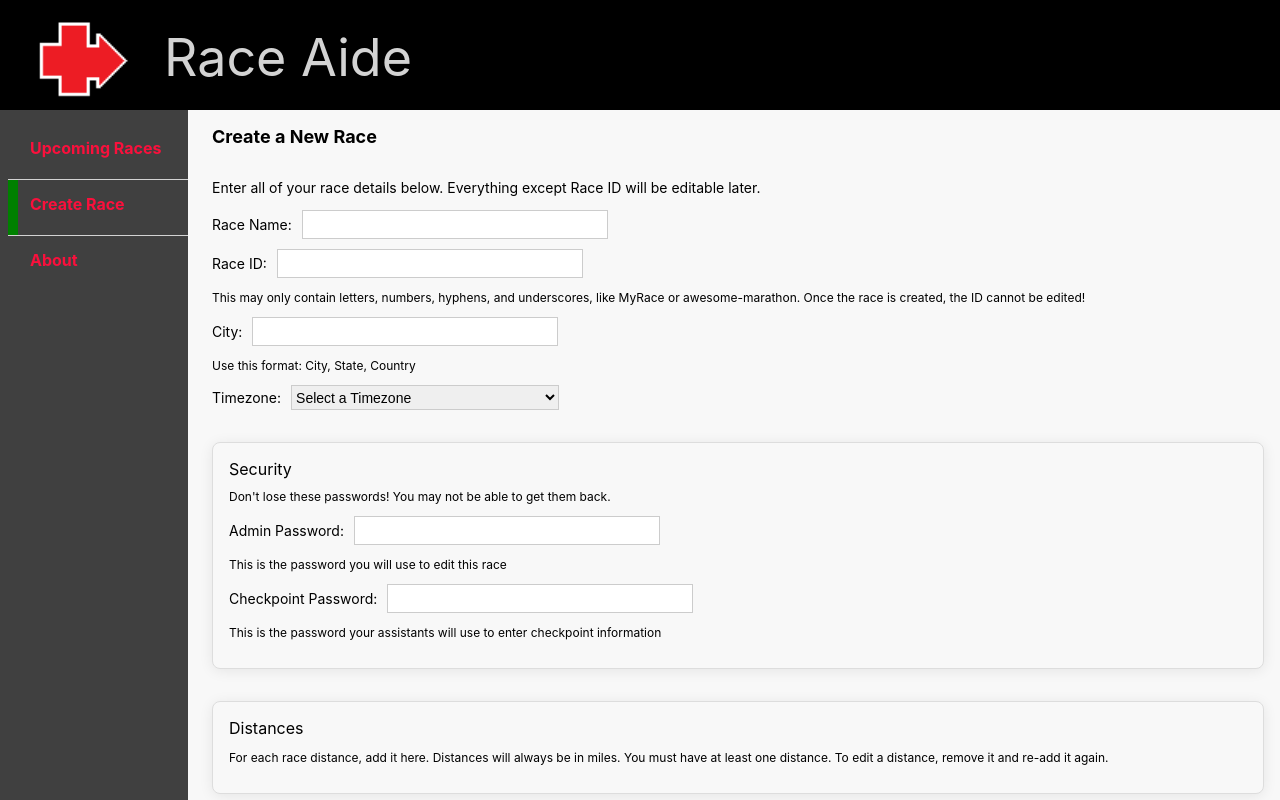
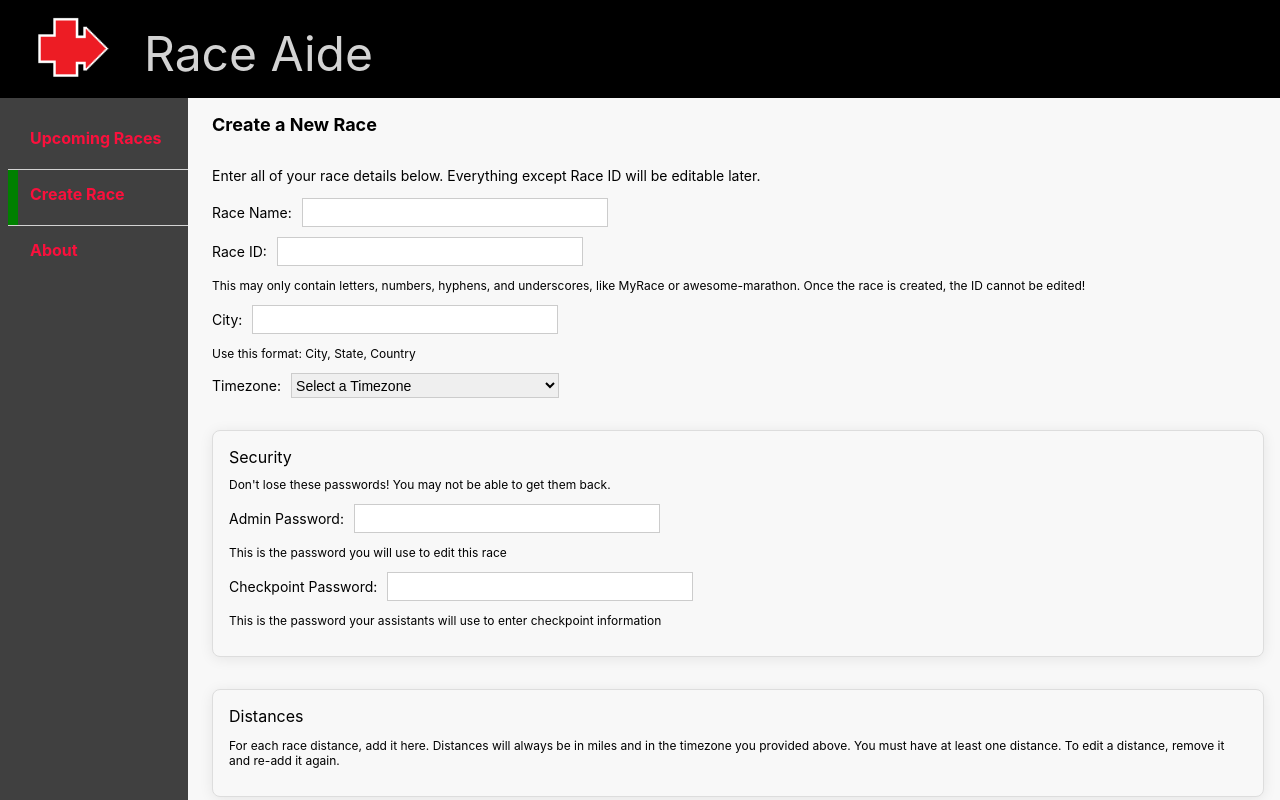
Before and after one commit to Pevio/race-aide, a React (Create React App) app in the folder client/: page /createrace in a window 1280 px wide. Shown: the top 800 px of the page. Built offline with nearby package versions, Linux system fonts and the light colour scheme.

Commit message:
shorter header

```diff
--- a/client/src/App.css
+++ b/client/src/App.css
@@ -15,8 +15,8 @@
 }
 .header {
   background-color: black;
-  min-height: 100px;
-  max-height: 100px;
+  min-height: 90px;
+  max-height: 90px;
   overflow: hidden;
   color: lightgrey;
   z-index: 4;
@@ -30,7 +30,7 @@
   position: fixed;
   left: 0px;
   top: 0px;
-  margin-top: 100px;
+  margin-top: 90px;
   height: calc(100% - 100px);
   padding-top: 24px;
   background-color: #404040;
--- a/client/src/components/RaceDetailsForm.tsx
+++ b/client/src/components/RaceDetailsForm.tsx
@@ -225,7 +225,7 @@ export function RaceDetailsForm(props: Props) {
           <h3>Distances</h3>
           <p style={{ fontSize: 12 }}>
             For each race distance, add it here. Distances will always be in
-            miles. You must have at least one distance. To edit a distance, remove it and re-add it again.
+            miles and in the timezone you provided above. You must have at least one distance. To edit a distance, remove it and re-add it again.
           </p>
           <div style={{ marginTop: 5, marginBottom: 5 }}>
             {raceDetails.raceDetails?.distances?.map(
@@ -281,7 +281,7 @@ export function RaceDetailsForm(props: Props) {
               </div>
 
               <div style={{marginTop: 10}}>
-                <span>Distance Start Time:</span>
+                <div style={{marginRight: 5}}>Distance Start Time:</div>
                 <TimePicker
                   value={newDistanceStartTime}
                   onChange={(newValue) => {
@@ -314,7 +314,7 @@ export function RaceDetailsForm(props: Props) {
                       raceDetails.raceDetails?.distances.some(
                         (distance: RaceDistance) =>
                           distance.distance === newDistanceValue
-                      )
+                      ) || !newDistanceStartDate || !newDistanceStartTime
                     )
                       return;
                     const newDistance: RaceDistance = {
--- a/client/src/index.css
+++ b/client/src/index.css
@@ -15,7 +15,7 @@ body {
   background-color: #f8f8f8;
 }
 :root {
-  --header-height: 100px;
+  --header-height: 90px;
   --sider-width: 170px;
   --background-light-grey: #f8f8f8;
 }
--- a/client/src/pages/HomePageWrapper.tsx
+++ b/client/src/pages/HomePageWrapper.tsx
@@ -30,11 +30,11 @@ export function HomePageWrapper(props: Props) {
   };
   return (
     <>
-      <div className="header" style={{ paddingTop: 10 }}>
-        <img src={siteIcon} style={{ height: 100, width: 100 }} alt="" />
+      <div className="header" style={{ paddingTop: 8 }}>
+        <img src={siteIcon} style={{ height: 80, width: 80 }} alt="" />
         <p
           style={{
-            fontSize: 52,
+            fontSize: 48,
             marginLeft: 32,
             marginTop: 16,
           }}
--- a/client/src/pages/HomePages/CreateRace.tsx
+++ b/client/src/pages/HomePages/CreateRace.tsx
@@ -27,7 +27,7 @@ export function CreateRace() {
       if (success && race) {
         history.push(`/${race.raceId}`);
       } else {
-        setErrorMessage("The race was unable to be saved")
+        setErrorMessage("The race was unable to be created.")
       }
     }
   }, [loading]);
--- a/client/src/pages/RacePageWrapper.tsx
+++ b/client/src/pages/RacePageWrapper.tsx
@@ -54,11 +54,11 @@ export function RacePageWrapper(props: Props) {
 
   return (
     <>
-      <div className="header" style={{ paddingTop: 10, maxHeight: 80 }}>
+      <div className="header" style={{ paddingTop: 8 }}>
         <Link
           to="/"
           className="highlight-button"
-          style={{ fontSize: 52, marginTop: 8, minWidth: 50 }}
+          style={{ fontSize: 48, marginTop: 8, minWidth: 50 }}
         >
           {"<"}
         </Link>
```
